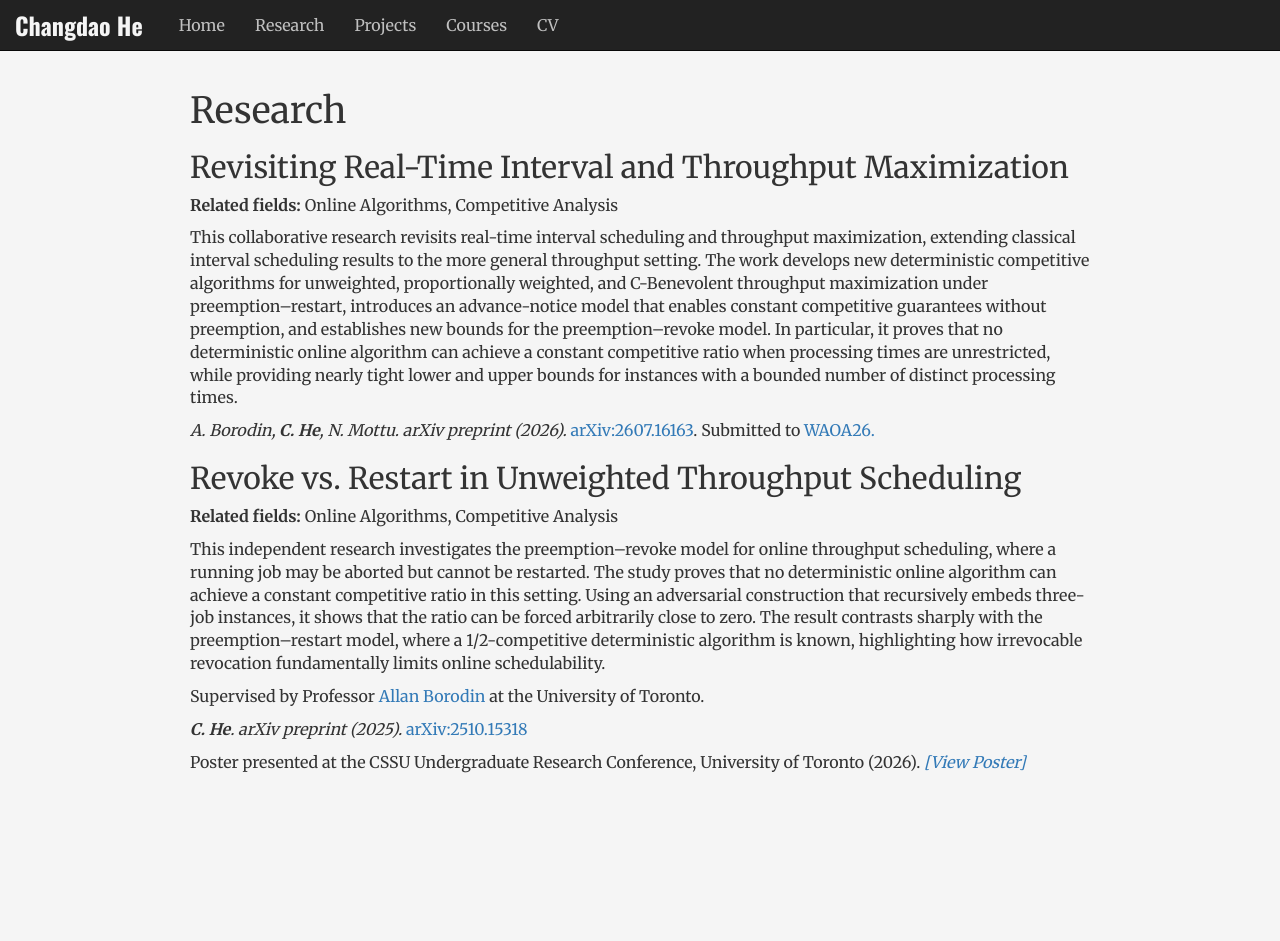
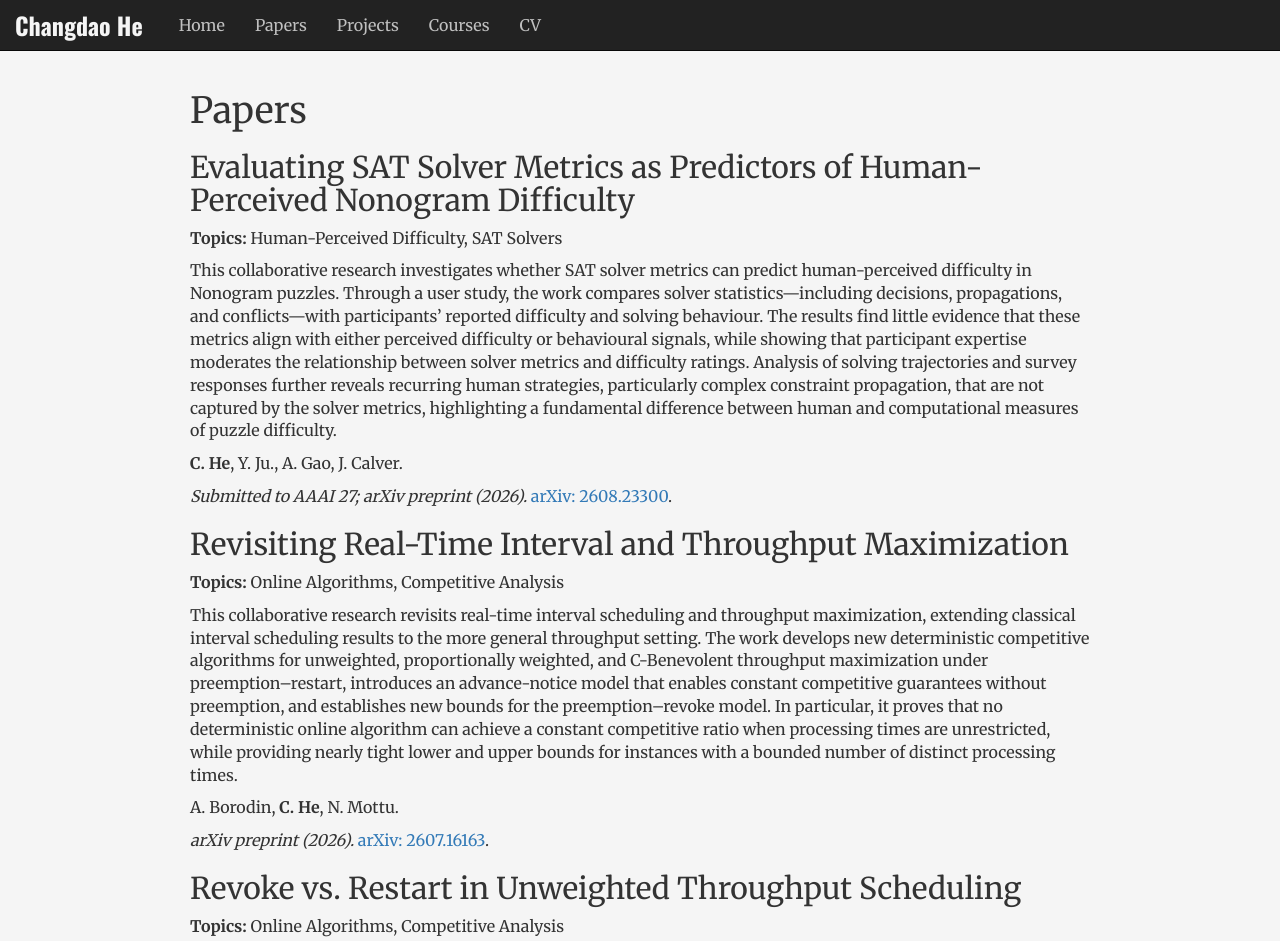
Before and after one commit to michaelcantprogram/michaelcantprogram.github.io, a plain HTML site: page research.html in a window 1280 px wide. Shown: the top 941 px of the page. Before the commit the page ends 800 px from the top, so only its background shows below. Drawn offline with nearby package versions, Linux system fonts and the light colour scheme.

Commit message:
Updated Papers page.

```diff
--- a/research.html
+++ b/research.html
@@ -1,7 +1,7 @@
 <!DOCTYPE html>
 <html lang="en">
 <head>
-    <title>Projects - Changdao He</title>
+    <title>Papers - Changdao He</title>
     <meta charset="utf-8">
     <meta name="viewport" content="width=device-width, initial-scale=1">
     <link rel="stylesheet" href="https://maxcdn.bootstrapcdn.com/bootstrap/3.3.6/css/bootstrap.min.css">
@@ -51,7 +51,7 @@
         <div class="collapse navbar-collapse" id="bs-example-navbar-collapse-1">
             <ul class="nav navbar-nav navbar-left">
                 <li><a href="index.html">Home</a></li>
-                <li><a href="research.html">Research</a></li>
+                <li><a href="research.html">Papers</a></li>
                 <li><a href="projects.html">Projects</a></li>
                 <li><a href="courses.html">Courses</a></li>
                 <li class="cv-button"><a href="assets/Changdao_He_CV.pdf" target="_blank">CV</a></li>
@@ -63,23 +63,38 @@
 <!-- Page Content -->
 <div class="container-fluid">
     <div class="content">
-        <h1>Research</h1>
+        <h1>Papers</h1>
+        <div>
+            <h2 style="display: flex; justify-content: space-between; align-items: center;"><a href="https://arxiv.org/abs/2608.23300" target="_blank" style="color: #333333">Evaluating SAT Solver Metrics as Predictors of Human-Perceived Nonogram Difficulty</a></h2>
+            <p><strong>Topics:</strong> Human-Perceived Difficulty, SAT Solvers</p>
+            <p>This collaborative research investigates whether SAT solver metrics can predict human-perceived difficulty in Nonogram puzzles. Through a user study, the work compares solver statistics—including decisions, propagations,
+                and conflicts—with participants’ reported difficulty and solving behaviour. The results find little evidence that these metrics align with either perceived difficulty or behavioural signals, while showing that participant
+                expertise moderates the relationship between solver metrics and difficulty ratings. Analysis of solving trajectories and survey responses further reveals recurring human strategies, particularly complex constraint propagation,
+                that are not captured by the solver metrics, highlighting a fundamental difference between human and computational measures of puzzle difficulty.
+            </p>
+
+            <p><strong>C. He</strong>, Y. Ju., <a href="https://www.cs.toronto.edu/~axgao/" target="_blank" style="color: #333333">A. Gao</a>, <a href="https://www.cs.toronto.edu/~calver/" target="_blank" style="color: #333333">J. Calver</a>. </p>
+            <p><em>Submitted to AAAI 27; arXiv preprint (2026).</em> <a href="https://arxiv.org/abs/2608.23300" target="_blank">arXiv: 2608.23300</a>.</p>
+
+        </div>
+
         <div>
             <h2 style="display: flex; justify-content: space-between; align-items: center;"><a href="https://arxiv.org/abs/2607.16163" target="_blank" style="color: #333333">Revisiting Real-Time Interval and Throughput Maximization</a></h2>
-            <p><strong>Related fields:</strong> Online Algorithms, Competitive Analysis</p>
+            <p><strong>Topics:</strong> Online Algorithms, Competitive Analysis</p>
             <p>This collaborative research revisits real-time interval scheduling and throughput maximization, extending classical interval scheduling results to the more general throughput setting.
                 The work develops new deterministic competitive algorithms for unweighted, proportionally weighted, and C-Benevolent throughput maximization under preemption–restart, introduces an advance-notice model that enables constant competitive guarantees without preemption,
                 and establishes new bounds for the preemption–revoke model. In particular, it proves that no deterministic online algorithm can achieve a constant competitive ratio when processing times are unrestricted,
                 while providing nearly tight lower and upper bounds for instances with a bounded number of distinct processing times.
             </p>
 
-            <p><em>A. Borodin, <strong>C. He</strong>, N. Mottu.</em> <em>arXiv preprint (2026).</em> <a href="https://arxiv.org/abs/2607.16163" target="_blank">arXiv:2607.16163</a>. Submitted to <a href="https://algo-conference.org/2026/waoa/" target="_blank">WAOA26.</a></p>
+            <p><a href="https://www.cs.toronto.edu/~bor/" target="_blank" style="color: #333333">A. Borodin</a>, <strong>C. He</strong>, N. Mottu. </p>
+            <p><em>arXiv preprint (2026).</em> <a href="https://arxiv.org/abs/2607.16163" target="_blank">arXiv: 2607.16163</a>. </p>
 
         </div>
 
         <div>
             <h2 style="display: flex; justify-content: space-between; align-items: center;"><a href="https://arxiv.org/abs/2510.15318" target="_blank" style="color: #333333">Revoke vs. Restart in Unweighted Throughput Scheduling</a></h2>
-            <p><strong>Related fields:</strong> Online Algorithms, Competitive Analysis</p>
+            <p><strong>Topics:</strong> Online Algorithms, Competitive Analysis</p>
             <p>This independent research investigates the preemption–revoke model for online throughput scheduling, where a running job may be aborted but cannot be restarted.
                 The study proves that no deterministic online algorithm can achieve a constant competitive ratio in this setting. Using an adversarial construction that recursively embeds three-job instances,
                 it shows that the ratio can be forced arbitrarily close to zero. The result contrasts sharply with the preemption–restart model, where a 1/2-competitive deterministic algorithm is known,
@@ -88,7 +103,8 @@
 
             <p>Supervised by Professor <a href="https://www.cs.toronto.edu/~bor/" target="_blank">Allan Borodin</a> at the University of Toronto.</p>
 
-            <p><em><strong>C. He</strong>.</em> <em>arXiv preprint (2025).</em> <a href="https://arxiv.org/abs/2510.15318" target="_blank">arXiv:2510.15318</a></p>
+            <p><strong>C. He</strong>. </p>
+            <p><em>arXiv preprint (2025).</em> <a href="https://arxiv.org/abs/2510.15318" target="_blank">arXiv: 2510.15318</a></p>
 
             <p>Poster presented at the CSSU Undergraduate Research Conference, University of Toronto (2026). <a href="assets/Posters/Online-Throughput-Scheduling-Poster.pdf" target="_blank"><i>[View Poster]</i></a></p>
         </div>
```
